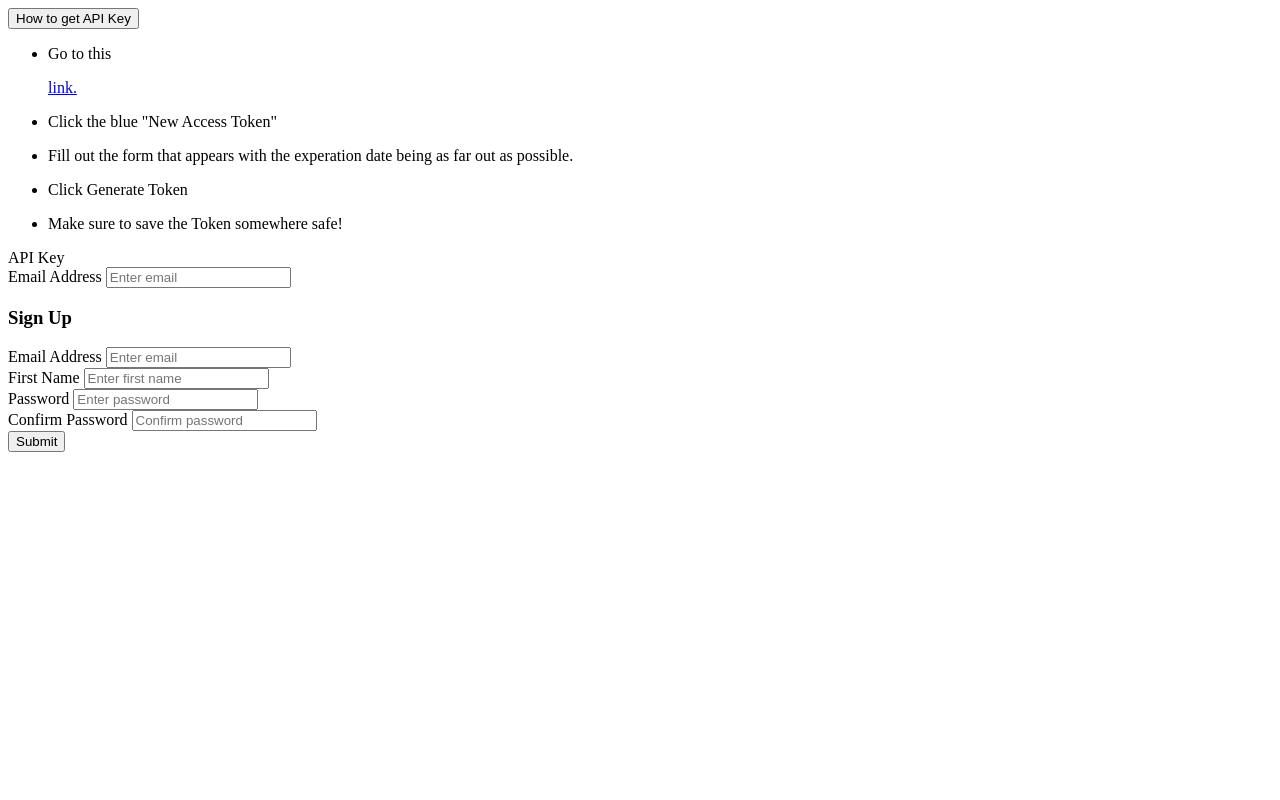
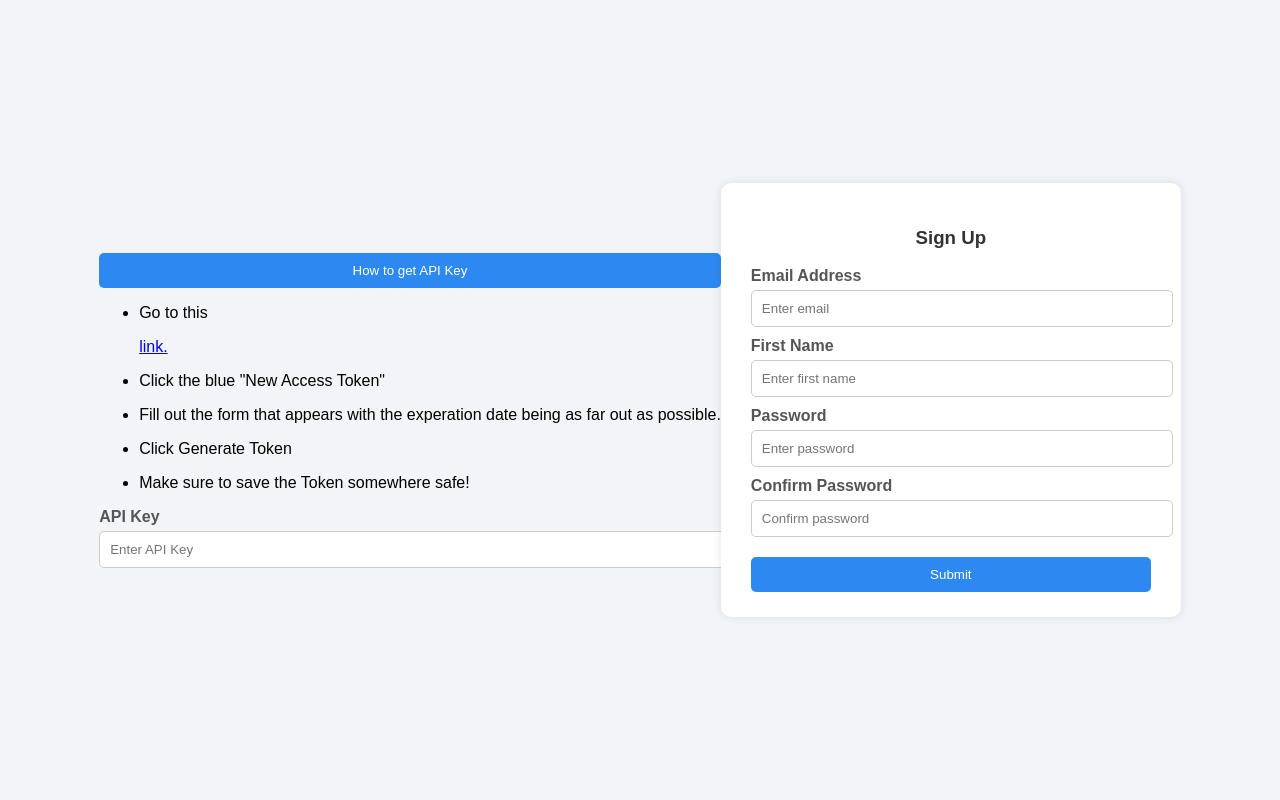
Before and after one commit to davidbolivar577/Canvas-Seer, a Flask app: page /signup in a window 1280 px wide. Run offline with Flask 3, Linux system fonts and the light colour scheme.

Commit message:
styles_sign_up.css home.html sign_up.html views.py

```diff
--- /dev/null
+++ b/Website/static/styles/styles_sign_up.css
@@ -0,0 +1,54 @@
+/* styles_sign_up.css */
+
+body {
+    font-family: Arial, sans-serif;
+    background-color: #f2f4f8;
+    display: flex;
+    justify-content: center;
+    align-items: center;
+    height: 100vh;
+    margin: 0;
+  }
+
+  form {
+    width: 400px;
+    background-color: #fff;
+    padding: 25px 30px;
+    border-radius: 10px;
+    box-shadow: 0 0 10px rgba(0, 0, 0, 0.1);
+  }
+
+  h3 {
+    text-align: center;
+    color: #333;
+  }
+
+  label {
+    display: block;
+    margin-top: 10px;
+    font-weight: bold;
+    color: #555;
+  }
+
+  input {
+    width: 100%;
+    padding: 10px;
+    margin-top: 5px;
+    border: 1px solid #ccc;
+    border-radius: 5px;
+  }
+
+  button {
+    width: 100%;
+    margin-top: 20px;
+    padding: 10px;
+    background-color: #2d89ef;
+    color: white;
+    border: none;
+    border-radius: 5px;
+    cursor: pointer;
+  }
+
+  button:hover {
+    background-color: #1b5fbd;
+  }
--- a/Website/templates/home.html
+++ b/Website/templates/home.html
@@ -2,7 +2,8 @@
 
 {% block title %}Canvas Seer{% endblock %}
 
-{% block style %}<link href="{{ url_for('static', filename='styles/styles_home.css') }}" rel="stylesheet" />{% endblock %}
+{% block style %}
+<link rel="stylesheet" href="{ {url for  ('static', filename='styles/styles_home.css') }}">{% endblock %}
 
 {% block body %}
 <!--Info in Canvas API for getting announcements-->
--- a/Website/templates/sign_up.html
+++ b/Website/templates/sign_up.html
@@ -4,7 +4,7 @@
   <meta charset="UTF-8">
   <meta name="viewport" content="width=device-width, initial-scale=1.0">
   <title>Sign Up</title>
-
+  <link rel="stylesheet" href="{{ url_for('static', filename='styles/styles_sign_up.css') }}">
 </head>
 
   <div class="form-group">
@@ -31,13 +31,15 @@
         </ul>
       </div>
     </div>
+    <div>
+
     <label for="APIKey">API Key</label>
+    <input type="email" class="form-control" id="Email"
+           name="email" placeholder="Enter API Key" required>
+          </div>
   </div>
 
   <div class="form-group">
-    <label for="Email">Email Address</label>
-    <input type="email" class="form-control" id="Email"
-           name="email" placeholder="Enter email" required>
 <body class="bg-light">
   <div class="container mt-5">
     <form method="POST" class="mx-auto p-4 bg-white rounded shadow" style="max-width: 400px;">
```
